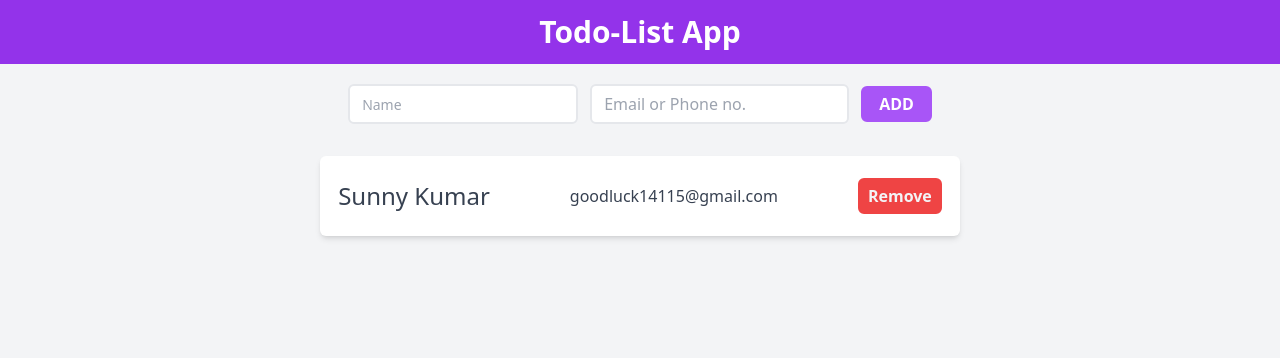
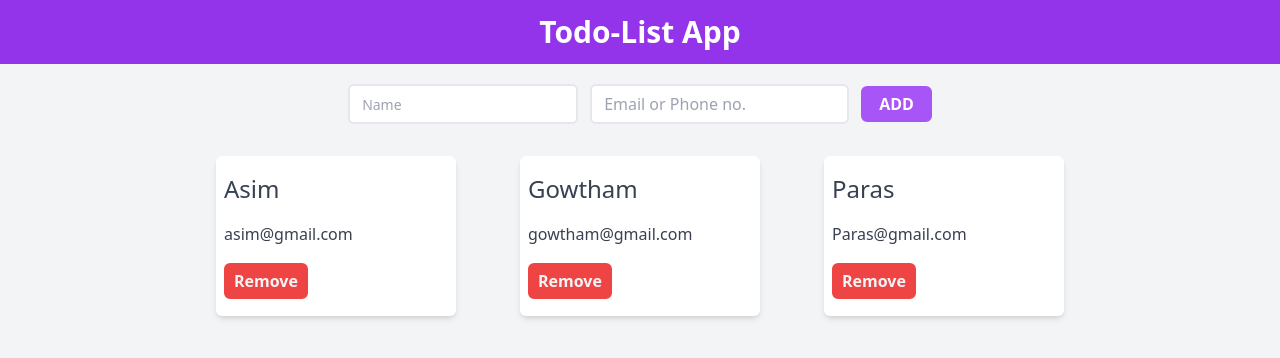
Before and after one commit to SunnyKumar107/todo-list-TS, a React (Create React App) app: page / in a window 1280 px wide. Shown: the top 358 px of the page. Built offline with nearby package versions, Linux system fonts and the light colour scheme.

Commit message:
Add data to Card component

```diff
--- a/src/App.tsx
+++ b/src/App.tsx
@@ -1,14 +1,34 @@
-import React from "react";
+import React, { useState } from "react";
 import Header from "./components/Header";
 import Form from "./components/Form";
 import Card from "./components/Card";
 
 function App() {
+  const cards = [
+    {
+      name: "Asim",
+      email: "asim@gmail.com",
+      id: 1,
+    },
+    {
+      name: "Gowtham",
+      email: "gowtham@gmail.com",
+      id: 2,
+    },
+    {
+      name: "Paras",
+      email: "Paras@gmail.com",
+      id: 3,
+    },
+  ];
+
+  const [card, setCard] = useState(cards);
+
   return (
     <div className="bg-gray-100 h-[100vh] flex flex-col items-center">
       <Header />
-      <Form />
-      <Card />
+      <Form handleClick={(newData) => setCard([newData, ...card])} />
+      <Card card={card} />
     </div>
   );
 }
--- a/src/components/Card.tsx
+++ b/src/components/Card.tsx
@@ -1,13 +1,30 @@
 import React from "react";
 
-const Card = () => {
+type CardProps = {
+  card: {
+    name: string;
+    email: string;
+    id: number;
+  }[];
+};
+
+const Card = (props: CardProps) => {
+  const cards = props.card;
+
   return (
-    <div className="flex items-center justify-center space-x-20 mt-8 text-gray-700 bg-white h-20 w-1/2 rounded-md shadow-md">
-      <h1 className=" text-2xl ">Sunny Kumar</h1>
-      <h1>goodluck14115@gmail.com</h1>
-      <button className="bg-red-500 text-gray-100 font-bold px-2 py-1 rounded-md hover:bg-red-600 active:bg-gray-100 active:text-red-600 border-2 border-red-500">
-        Remove
-      </button>
+    <div className="flex flex-wrap">
+      {cards.map((e) => (
+        <div
+          className="flex items-start justify-around flex-col  m-8 text-gray-700 bg-white h-40 w-60 p-2 rounded-md shadow-md"
+          key={e.id}
+        >
+          <h1 className=" text-2xl ">{e.name}</h1>
+          <h1>{e.email}</h1>
+          <button className="bg-red-500 text-gray-100 font-bold px-2 py-1 rounded-md hover:bg-red-600 active:bg-gray-100 active:text-red-600 border-2 border-red-500">
+            Remove
+          </button>
+        </div>
+      ))}
     </div>
   );
 };
--- a/src/components/Form.tsx
+++ b/src/components/Form.tsx
@@ -1,20 +1,51 @@
 import React from "react";
+import { useState } from "react";
 
-const Form = () => {
+type FormProps = {
+  handleClick: (newData: { name: string; email: string; id: number }) => void;
+};
+
+const Form = (props: FormProps) => {
+  const [name, setName] = useState("");
+  const [email, setEmail] = useState("");
+
+  const newData = {
+    name: name,
+    email: email,
+    id: Math.floor(Math.random() * 1000),
+  };
+
+  const handleSubmit = (event: any) => {
+    event.preventDefault();
+  };
+
+  const clickHandler = () => {
+    props.handleClick(newData);
+    setName("");
+    setEmail("");
+  };
+
   return (
     <div className=" flex justify-center mt-5">
-      <form className="flex items-center space-x-3">
+      <form onSubmit={handleSubmit} className="flex items-center space-x-3">
         <input
           className="border-2 hover:border-purple-400  focus:outline-purple-400 px-3 h-10 rounded-md text-gray-700 text-sm"
           type="text"
           placeholder="Name"
+          value={name}
+          onChange={(e) => setName(e.target.value)}
         />
         <input
           className="border-2 hover:border-purple-400 focus:outline-purple-400 px-3 h-10 rounded-md text-5m text-gray-700"
           type="text"
           placeholder="Email or Phone no."
+          value={email}
+          onChange={(e) => setEmail(e.target.value)}
         />
-        <button className="bg-purple-500 text-white py-1 px-4 rounded-md hover:bg-purple-600 hover:cursor-pointer font-bold active:bg-white active:text-purple-600 border-2 border-purple-500">
+        <button
+          className="bg-purple-500 text-white py-1 px-4 rounded-md hover:bg-purple-600 hover:cursor-pointer font-bold active:bg-white active:text-purple-600 border-2 border-purple-500"
+          onClick={clickHandler}
+        >
           ADD
         </button>
       </form>
```
